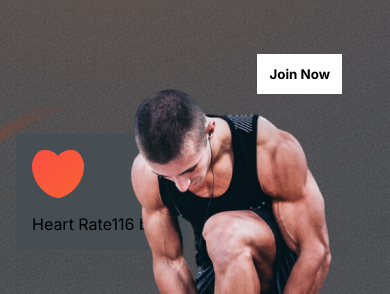
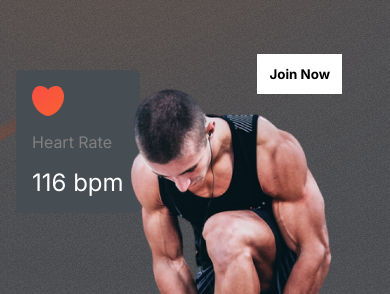
Before and after one commit to danielkhalils/Gym-Project, a React (Create React App) app: page / in a window 390 px wide. Shown: the part 550-844 px from the top of the page. Built offline with nearby package versions, Linux system fonts and the light colour scheme.

Commit message:
Atualizando o projeto

```diff
--- a/src/components/Hero/Hero.css
+++ b/src/components/Hero/Hero.css
@@ -132,7 +132,7 @@
     top: 7rem;
 }
 
-.heart-rate> .img{
+.heart-rate>img{
     width: 2rem;
 }
 
@@ -267,7 +267,31 @@
         align-items: start;
         border-radius: 5px;
         right: 2rem;
-        top: 7rem;
+        top: 3rem;
+        color: white;
+        font-size: 1rem;
+        flex-direction: column;
+    }
+
+    .heart-rate>div>span:nth-child(1){
+        flex-direction: column;
+        font-size: 1rem;
+        margin-bottom: 1rem;
+        color: grey;
+        display: flex;
+        gap: 2rem;
+    }
+
+    .heart-rate>div>span:nth-child(2){
+        flex-direction: column;
+        font-size: 1.5rem;
+        color: white;
+        display: flex;
+        gap: 3rem;
+    }
+
+    .heart-rate>img{
+        width: 2rem;
     }
 
     .calories{
@@ -292,14 +316,7 @@
         align-self: center;
     }
 
-    .hero-image-black{
-
-    }
-    .right-h .hero-image-black{
-
-    }
-
-    .right-h .calories {
+    .right-h .calories{
         margin-top: 300px;
     }
 
```
